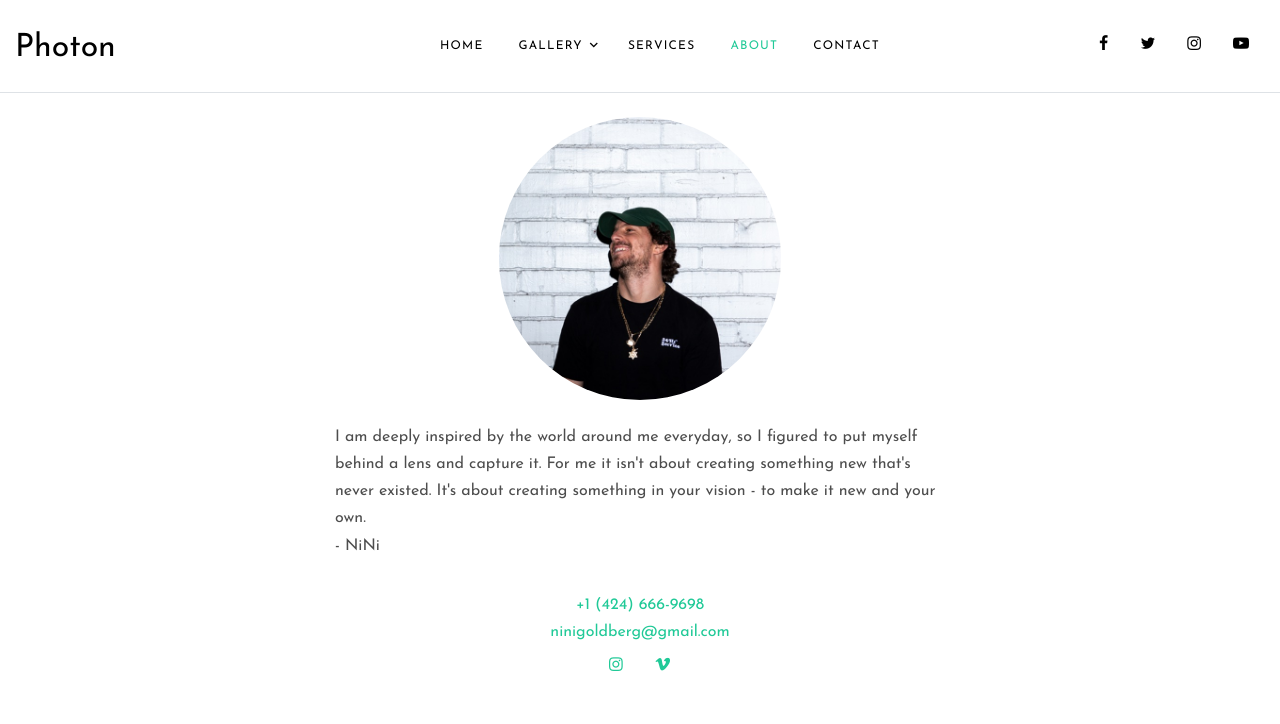
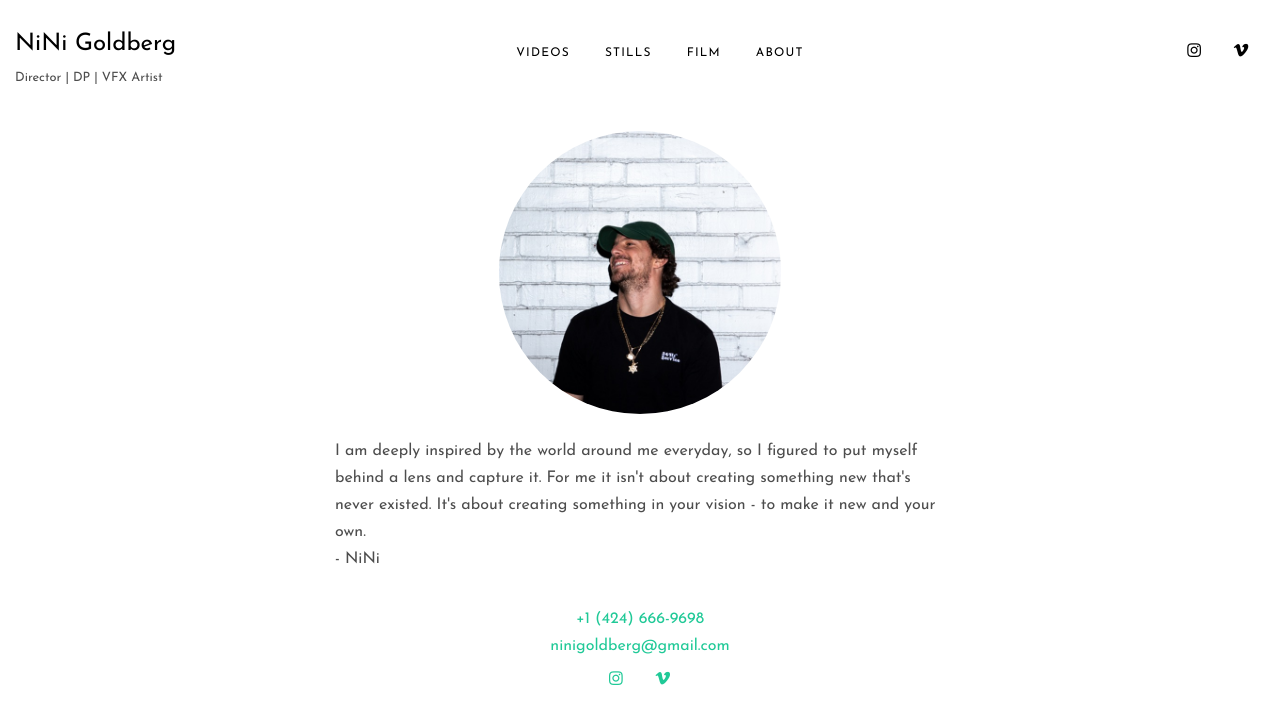
Before and after one commit to ninigold/nini, a plain HTML site: page about.html in a window 1280 px wide. Drawn offline with Linux system fonts and the light colour scheme; files whose address does not match are found by name.

Commit message:
Update about.html

```diff
--- a/about.html
+++ b/about.html
@@ -45,20 +45,22 @@
 
 
 
-    <header class="site-navbar py-3 border-bottom" role="banner">
+    <header class="site-navbar py-3" role="banner">
 
         <div class="container-fluid">
           <div class="row align-items-center">
 
-          <div class="col-6 col-xl-2" data-aos="fade-down">
-            <h1 class="mb-0"><a href="index.html" class="text-black h2 mb-0">Photon</a></h1>
+            <div class="col-10 col-xl-2" data-aos="fade-down">
+              <h1 class="mb-0"><a href="index.html" class="text-black h4 mb-0">NiNi Goldberg</a></h1>
+              <span class="small">Director | DP | VFX Artist<span>
             </div>
             <div class="col-10 col-md-8 d-none d-xl-block" data-aos="fade-down">
               <nav class="site-navigation position-relative text-right text-lg-center" role="navigation">
 
                 <ul class="site-menu js-clone-nav mx-auto d-none d-lg-block">
-                <li><a href="index.html">Home</a></li>
-                <li class="has-children">
+                  <!-- <li class="active"><a href="index.html">Home</a></li> -->
+
+                  <!-- <li class="has-children">
                     <a href="single.html">Gallery</a>
                     <ul class="dropdown">
                       <li><a href="#">Nature</a></li>
@@ -77,34 +79,33 @@
                         </ul>
                       </li>
                     </ul>
-                </li>
-                <li><a href="services.html">Services</a></li>
-                <li class="active"><a href="about.html">About</a></li>
-                <li><a href="contact.html">Contact</a></li>
+                  </li> -->
+
+                  <li><a href="#">Videos</a></li>
+                  <li><a href="#">Stills</a></li>
+                  <li><a href="#">Film</a></li>
+                  <li class=""><a href="about.html">About</a></li>
+
+                  <!-- <li><a href="services.html">Services</a></li>
+                  <li><a href="about.html">About</a></li>
+                  <li><a href="contact.html">Contact</a></li> -->
                 </ul>
               </nav>
             </div>
 
-          <div class="col-6 col-xl-2 text-right" data-aos="fade-down">
+            <div class="col-2 col-xl-2 text-right" data-aos="fade-down">
               <div class="d-none d-xl-inline-block">
                 <ul class="site-menu js-clone-nav ml-auto list-unstyled d-flex text-right mb-0" data-class="social">
                   <li>
-                  <a href="#" class="pl-0 pr-3"><span class="icon-facebook"></span></a>
+                    <a href="https://www.instagram.com/ninigoldberg" target="_blank" class="pl-3 pr-3"><span class="icon-instagram"></span></a>
                   </li>
                   <li>
-                  <a href="#" class="pl-3 pr-3"><span class="icon-twitter"></span></a>
-                </li>
-                <li>
-                  <a href="#" class="pl-3 pr-3"><span class="icon-instagram"></span></a>
-                </li>
-                <li>
-                  <a href="#" class="pl-3 pr-3"><span class="icon-youtube-play"></span></a>
+                    <a href="https://www.vimeo.com/nirhaygoldberg" target="_blank" class="pl-3 pr-3"><span class="icon-vimeo"></span></a>
                   </li>
                 </ul>
               </div>
 
-            <div class="d-inline-block d-xl-none ml-md-0 mr-auto py-3" style="position: relative; top: 3px;"><a href="#"
-                class="site-menu-toggle js-menu-toggle text-black"><span class="icon-menu h3"></span></a></div>
+              <div class="d-inline-block d-xl-none ml-md-0 mr-auto py-3" style="position: relative; top: 3px;"><a href="#" class="site-menu-toggle js-menu-toggle text-black"><span class="icon-menu h3"></span></a></div>
 
             </div>
 
```
Lines whose indentation alone changed are shown as unchanged.
